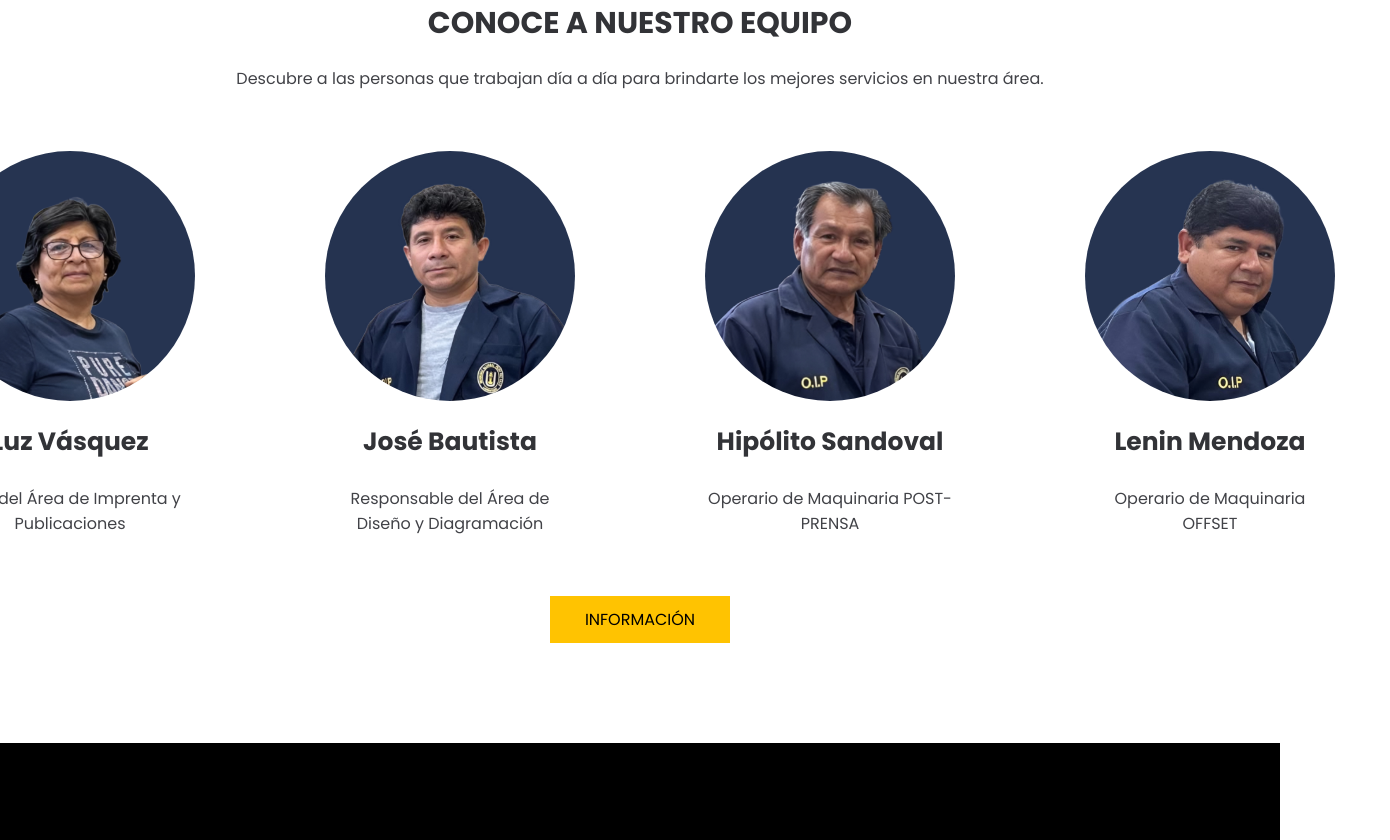
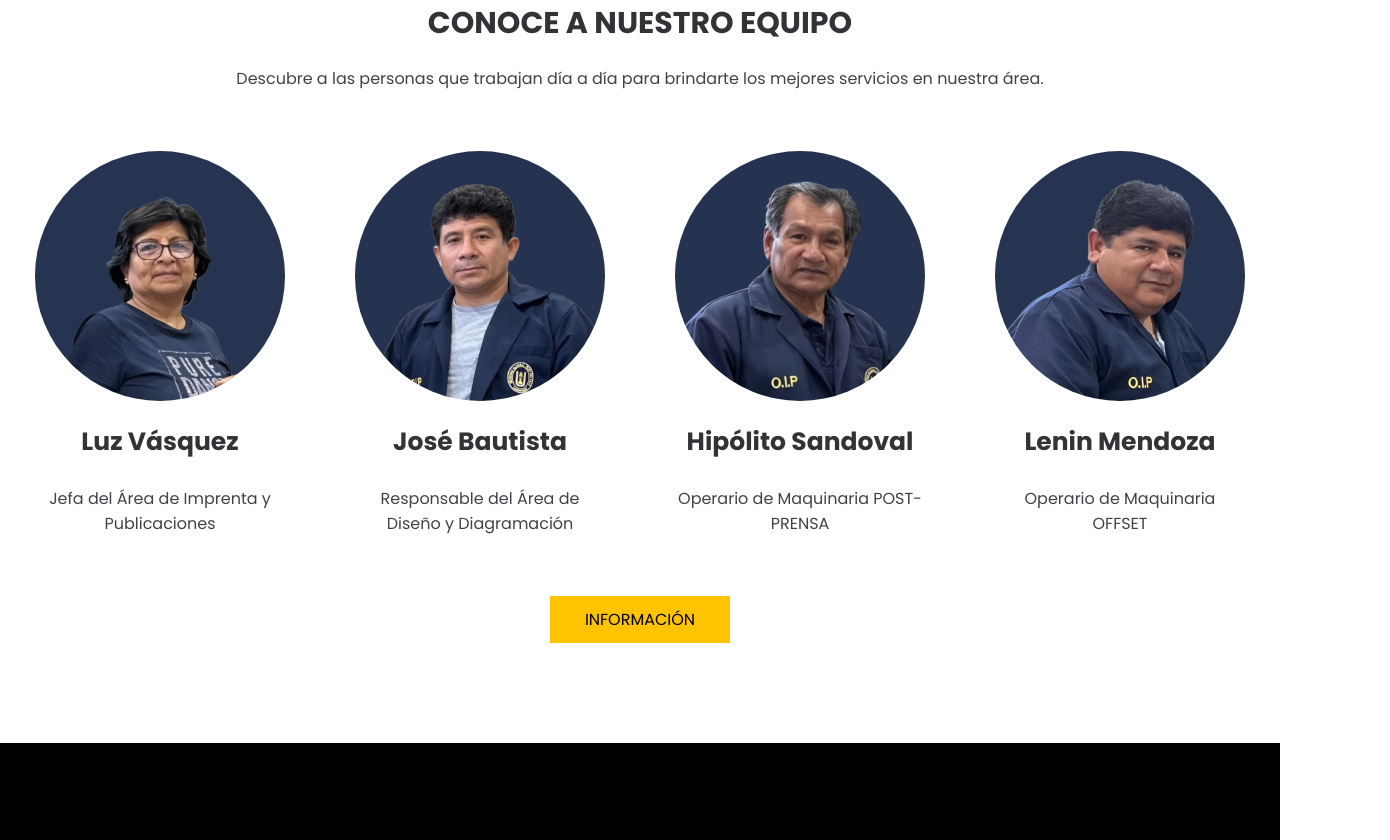
Before and after one commit to oip-web/web, a plain HTML site: page index.html in a window 1280 px wide. Shown: the part 3440-4280 px from the top of the page, 1390 px wide, since content can reach past the window. Drawn offline with Linux system fonts and the light colour scheme.

Commit message:
style.css

```diff
--- a/style.css
+++ b/style.css
@@ -293,7 +293,7 @@ p{
 }
 
 .blog-1{
-    padding: 15px 55px;
+    padding: 15px 25px;
 }
 
 .blog-1 img {
```
